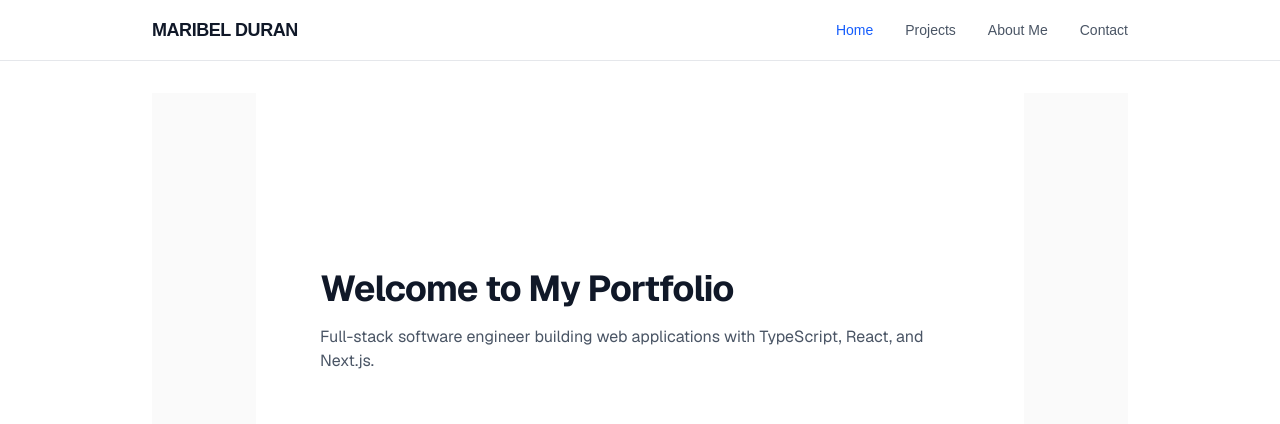
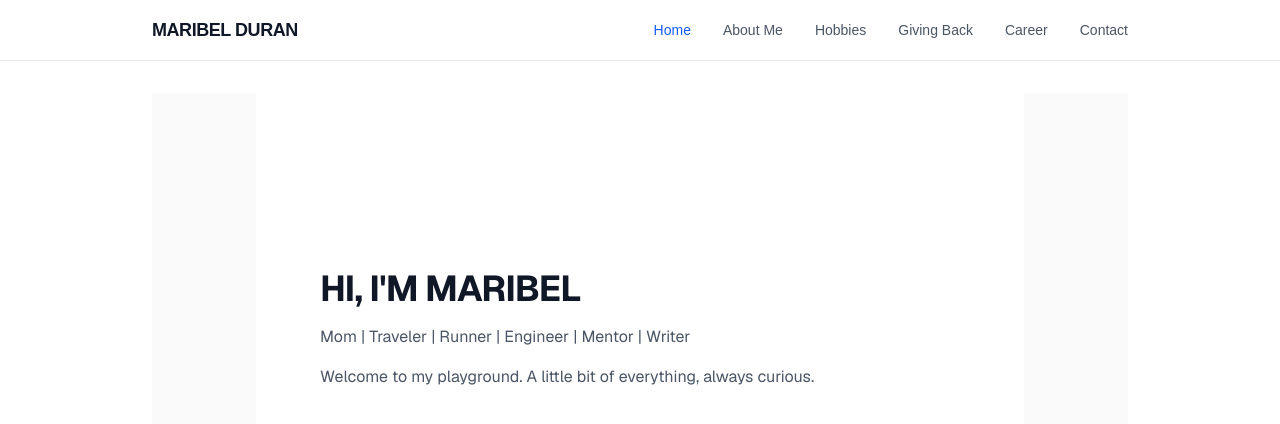
Before and after one commit to maribelduran/personal-portfolio-v3, a Next.js app: page / in a window 1280 px wide. Shown: the top 424 px of the page. Built offline with nearby package versions, Linux system fonts and the light colour scheme.

Commit message:
Update copy in Home and update links in hav

```diff
--- a/src/App.tsx
+++ b/src/App.tsx
@@ -2,10 +2,13 @@ export default function HomePage() {
   return (
     <section className="py-12">
       <h1 className="text-3xl font-bold tracking-tight text-gray-900 dark:text-white sm:text-4xl">
-        Welcome to My Portfolio
+        HI, I'M MARIBEL
       </h1>
       <p className="mt-4 max-w-2xl text-base text-gray-600 dark:text-gray-300">
-        Full-stack software engineer building web applications with TypeScript, React, and Next.js.
+        Mom | Traveler | Runner | Engineer | Mentor | Writer
+      </p>
+      <p className="mt-4 max-w-2xl text-base text-gray-600 dark:text-gray-300">
+        Welcome to my playground. A little bit of everything, always curious.
       </p>
     </section>
   );
--- a/src/components/Navbar.tsx
+++ b/src/components/Navbar.tsx
@@ -11,8 +11,10 @@ interface NavItem {
 
 const NAV_ITEMS: NavItem[] = [
     { label: "Home", href: "/" },
-    { label: "Projects", href: "/projects" },
     { label: "About Me", href: "/about" },
+    { label: "Hobbies", href: "/hobbies" },
+    { label: "Giving Back", href: "/givingback" },
+    { label: "Career", href: "/career" },
     { label: "Contact", href: "/contact" },
 ];
 
```
